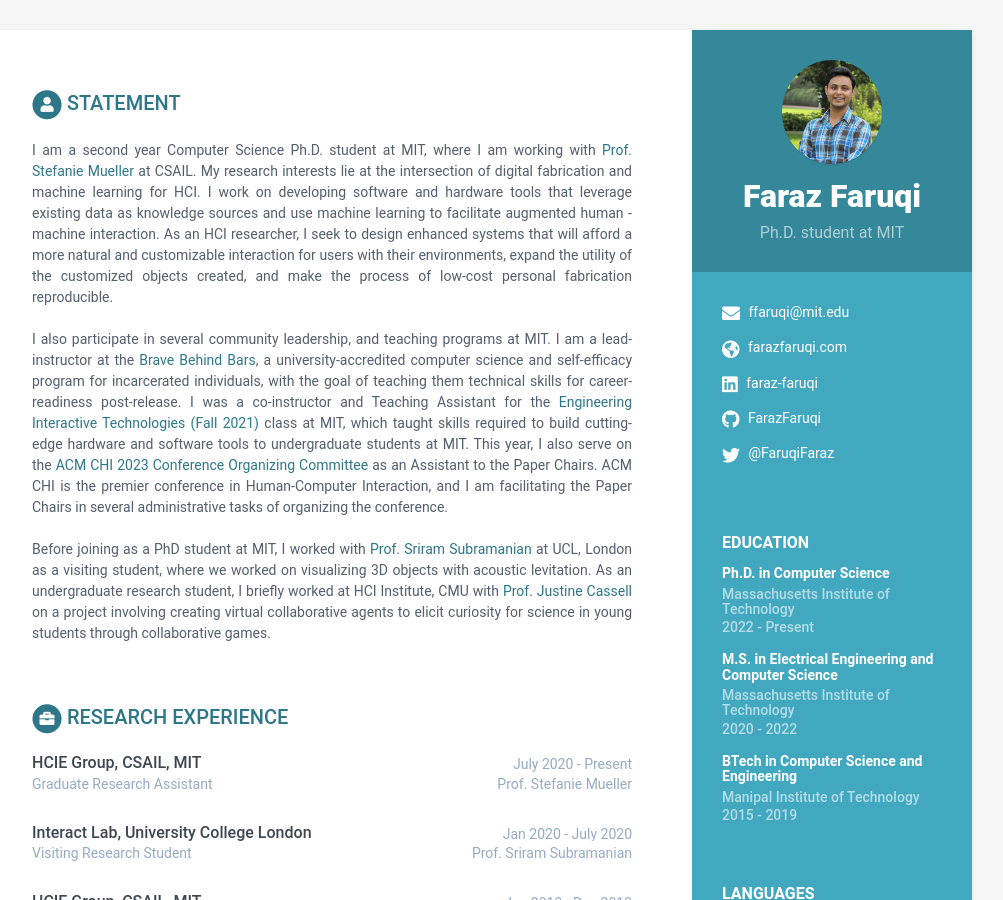
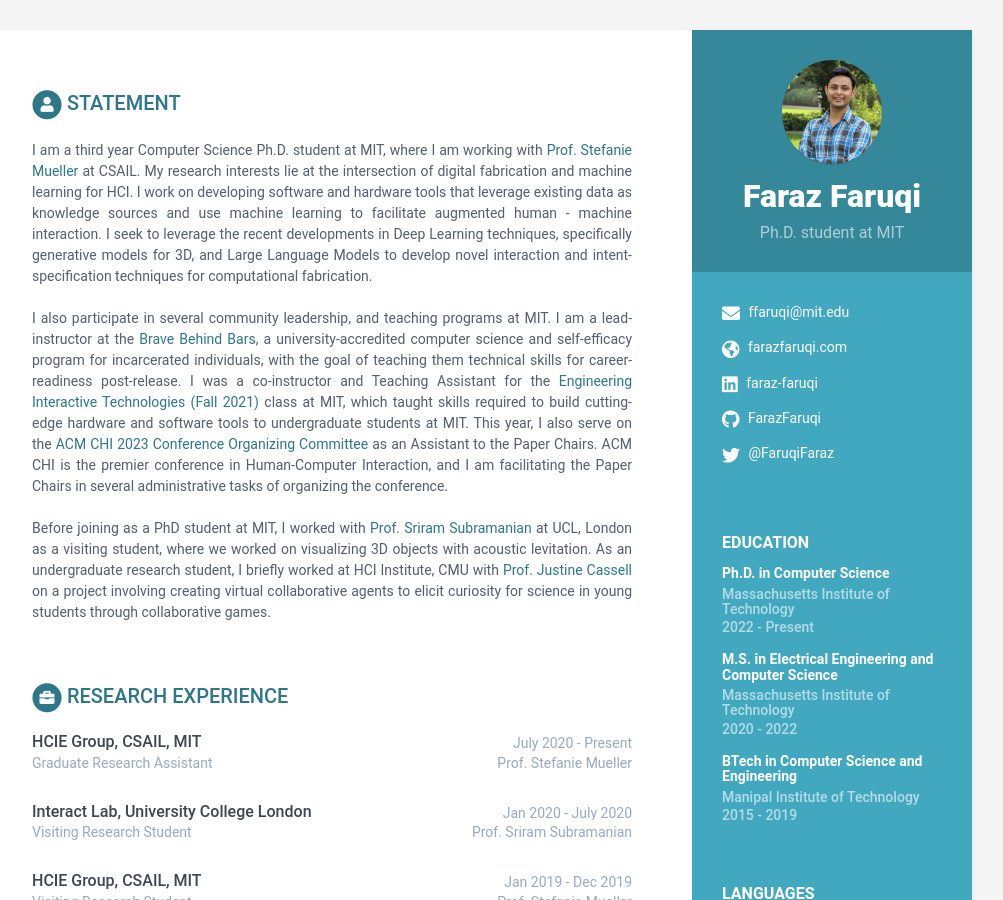
Before and after one commit to FarazFaruqi/FarazFaruqi.github.io, a Jekyll site: the page built from index.html, in a window 1280 px wide and 900 px high. Shown: the whole window, without its empty margins (168-1171 px from the left). Built offline with Jekyll 4.4.1, drawn with Linux system fonts in a browser that asks for light colours.

Commit message:
Update data.yml

```diff
--- a/_data/data.yml
+++ b/_data/data.yml
@@ -43,7 +43,7 @@
 
 career-profile:
     title: Statement
-    summary: I am a second year Computer Science Ph.D. student at MIT, where I am working with [Prof. Stefanie Mueller](https://hcie.csail.mit.edu/) at CSAIL. My research interests lie at the intersection of digital fabrication and machine learning for HCI. I work on developing software and hardware tools that leverage existing data as knowledge sources and use machine learning to facilitate augmented human - machine interaction.  As an HCI researcher, I seek to design enhanced systems that will afford a more natural and customizable interaction for users with their environments, expand the utility of the customized objects created, and make the process of low-cost personal fabrication reproducible. <br> <br>
+    summary: I am a third year Computer Science Ph.D. student at MIT, where I am working with [Prof. Stefanie Mueller](https://hcie.csail.mit.edu/) at CSAIL. My research interests lie at the intersection of digital fabrication and machine learning for HCI. I work on developing software and hardware tools that leverage existing data as knowledge sources and use machine learning to facilitate augmented human - machine interaction. I seek to leverage the recent developments in Deep Learning techniques, specifically generative models for 3D, and Large Language Models to develop novel interaction and intent-specification techniques for computational fabrication.  <br> <br>
      I also participate in several community leadership, and teaching programs at MIT. I am a lead-instructor at the [Brave Behind Bars](http://bravebehindbars.org/), a university-accredited computer science and self-efficacy program for incarcerated individuals, with the goal of teaching them technical skills for career-readiness post-release. I was a co-instructor and Teaching Assistant for the [Engineering Interactive Technologies (Fall 2021)](https://hcie.csail.mit.edu/classes/2021-fall-6810/6810-engineering-interactive-technologies.html) class at MIT, which taught skills required to build cutting-edge hardware and software tools to undergraduate students at MIT. This year, I also serve on the [ACM CHI 2023 Conference Organizing Committee](https://chi2023.acm.org/organizing/organizing-committee/) as an Assistant to the Paper Chairs. ACM CHI is the premier conference in Human-Computer Interaction, and I am facilitating the Paper Chairs in several administrative tasks of organizing the conference. <br> <br>
      Before joining as a PhD student at MIT, I worked with [Prof. Sriram Subramanian](https://www.ucl.ac.uk/computer-science/research/research-groups/multi-sensory-devices/) at UCL, London as a visiting student, where we worked on visualizing 3D objects with acoustic levitation. As an undergraduate research student, I briefly worked at HCI Institute, CMU with [Prof. Justine Cassell](https://www.hcii.cmu.edu/people/justine-cassell) on a project involving creating virtual collaborative agents to elicit curiosity for science in young students through collaborative games.
 
```
